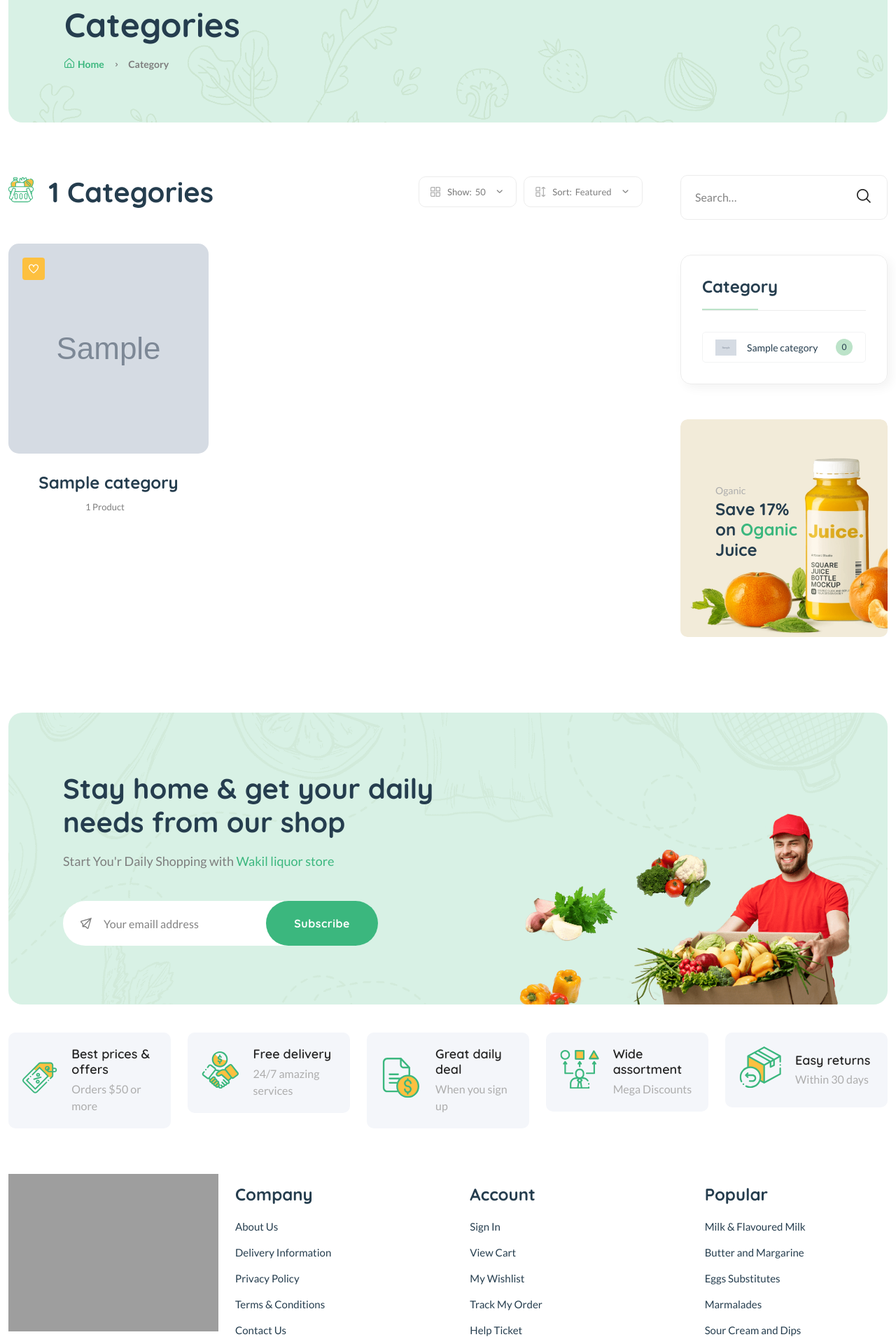
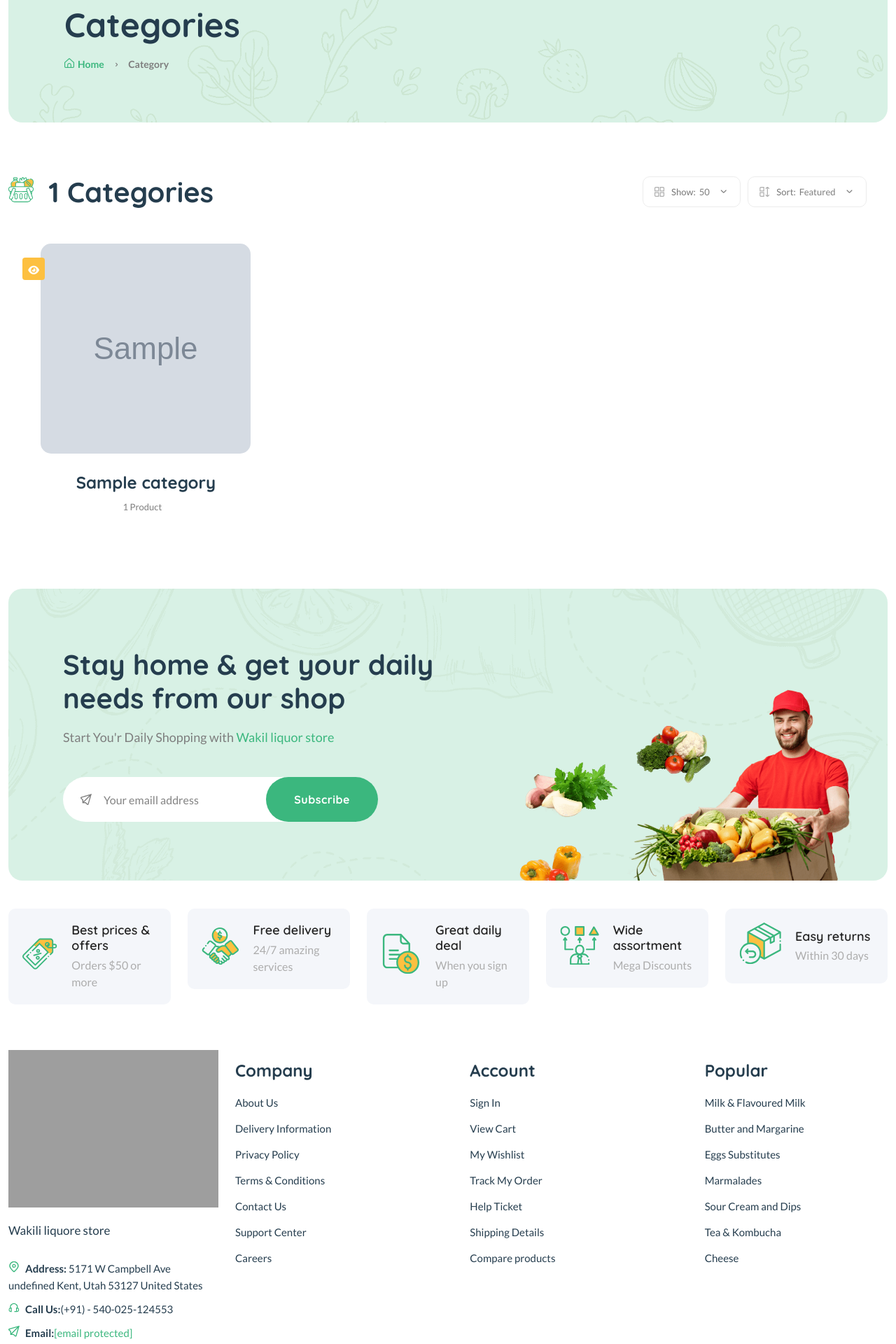
Before and after one commit to Valentino-Junior/marokomart, a Django app: template templates/core/category-list.html in a window 1280 px wide. Shown: the part 410-2330 px from the top of the page at 70% size. Run offline with Django 3.2, Linux system fonts and the light colour scheme; the template is opened without the code that fills it: most values are stand-ins (such as "Sample title", 1, 10 or a date in 2020); grey boxes marked "Sample" are stand-in pictures; some libraries are stand-ins or nearby versions; grey boxes are pictures that could not be loaded.

Commit message:
Added styling to category list

```diff
--- a/templates/core/category-list.html
+++ b/templates/core/category-list.html
@@ -19,10 +19,11 @@
                 </div>
             </div>
         </div>
+
+
         <div class="page-content mb-50">
             <div class="container">
-                <div class="row">
-                    <div class="col-lg-9">
+
                         <div class="shop-product-fillter mb-50 pr-30">
                             <div class="totall-product">
                                 <h2>
@@ -44,8 +45,6 @@
                                         <ul>
                                             <li><a class="active" href="#">50</a></li>
                                             <li><a href="#">100</a></li>
-                                            <li><a href="#">150</a></li>
-                                            <li><a href="#">200</a></li>
                                             <li><a href="#">All</a></li>
                                         </ul>
                                     </div>
@@ -61,10 +60,8 @@
                                     </div>
                                     <div class="sort-by-dropdown">
                                         <ul>
-                                            <li><a class="active" href="#">Featured</a></li>
                                             <li><a href="#">Newest</a></li>
-                                            <li><a href="#">Most comments</a></li>
-                                            <li><a href="#">Release Date</a></li>
+                                            <li><a href="#">Most reviews</a></li>
                                         </ul>
                                     </div>
                                 </div>
@@ -73,6 +70,9 @@
                         <div class="hello">
 
                         </div>
+
+
+
                         <div class="loop-grid pr-30">
                             <div class="row">
                                 {% for c in categories %}
@@ -82,7 +82,7 @@
                                             <img style="height: 300px; width: 300px; object-fit: cover;" class="border-radius-15" src="{{c.image.url}}" alt="" />
                                         </a>
                                         <div class="entry-meta">
-                                            <a class="entry-meta meta-2" href="#"><i class="fi-rs-heart"></i></a>
+                                            <a class="entry-meta meta-2" href="{% url 'core:category-product-list' c.cid %}"><i class="fas fa-eye"></i></a>
                                         </div>
                                     </div>
                                     <div class="entry-content-2">
@@ -99,60 +99,9 @@
                                 {% endfor %}
                             </div>
                         </div>
-                        <!-- <div class="pagination-area mt-15 mb-sm-5 mb-lg-0">
-                            <nav aria-label="Page navigation example">
-                                <ul class="pagination justify-content-start">
-                                    <li class="page-item">
-                                        <a class="page-link" href="#"><i class="fi-rs-arrow-small-left"></i></a>
-                                    </li>
-                                    <li class="page-item"><a class="page-link" href="#">1</a></li>
-                                    <li class="page-item active"><a class="page-link" href="#">2</a></li>
-                                    <li class="page-item"><a class="page-link" href="#">3</a></li>
-                                    <li class="page-item"><a class="page-link dot" href="#">...</a></li>
-                                    <li class="page-item"><a class="page-link" href="#">6</a></li>
-                                    <li class="page-item">
-                                        <a class="page-link" href="#"><i class="fi-rs-arrow-small-right"></i></a>
-                                    </li>
-                                </ul>
-                            </nav>
-                        </div> -->
-                    </div>
-                    <div class="col-lg-3 primary-sidebar sticky-sidebar">
-                        <div class="widget-area">
-                            <div class="sidebar-widget-2 widget_search mb-50">
-                                <div class="search-form">
-                                    <form action="#">
-                                        <input type="text" placeholder="Search…" />
-                                        <button type="submit"><i class="fi-rs-search"></i></button>
-                                    </form>
-                                </div>
-                            </div>
-                            <div class="sidebar-widget widget-category-2 mb-50">
-                                <h5 class="section-title style-1 mb-30">Category</h5>
-                                <ul>
-                                    {% for c in categories %}
-                                    <li>
-                                        <a href="{% url 'core:category-product-list' c.cid %}"> <img src="{{c.image.url}}" alt="" />{{c.title}}</a><span class="count">{{c.category.count}}</span>
-                                    </li>
-                                    {% endfor %}
-                                </ul>
-                            </div>
 
 
-                            <div class="banner-img wow fadeIn mb-50 animated d-lg-block d-none">
-                                <img src="assets/imgs/banner/banner-11.png" alt="" />
-                                <div class="banner-text">
-                                    <span>Oganic</span>
-                                    <h4>
-                                        Save 17% <br />
-                                        on <span class="text-brand">Oganic</span><br />
-                                        Juice
-                                    </h4>
-                                </div>
-                            </div>
-                        </div>
-                    </div>
-                </div>
+
             </div>
         </div>
     </main>
```
Also changed, not shown: db.sqlite3, media/category/gin.jpeg (added), media/user_2/gin.jpeg (added), media/user_2/singleton.jpeg (added).
